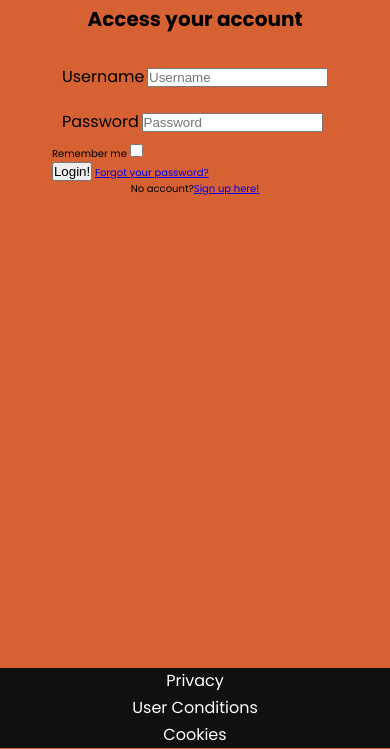
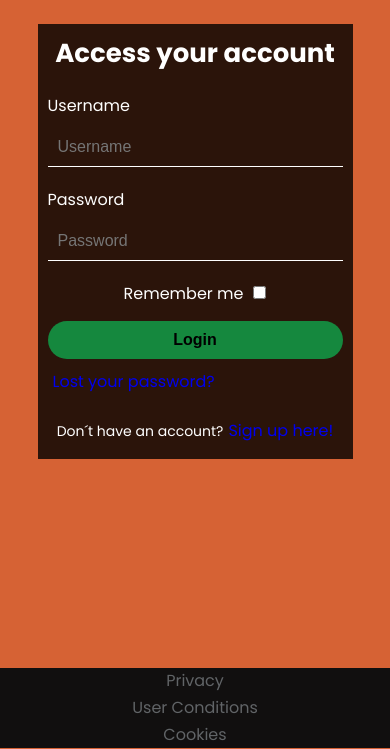
Before and after one commit to Jrod-DEV/html-css_practice, a plain HTML site: page src/login.html in a window 390 px wide. Shown: the part 96-845 px from the top of the page. Drawn offline with Linux system fonts and the light colour scheme.

Commit message:
login mobile done

```diff
--- a/src/login.html
+++ b/src/login.html
@@ -60,12 +60,12 @@
             </div>
             <!-- Login Button -->
             <div class="form__actions">
-              <input type="submit" class="login__button" value="Login!" />
-              <a href="#" class="no__password">Forgot your password?</a>
+              <input type="submit" class="login__button" value="Login" />
+              <a href="#" class="no__password">Lost your password?</a>
             </div>
           </form>
-          <div>
-            <p>No account?<a href="#">Sign up here!</a></p>
+          <div class="signup">
+            <p>Don´t have an account?<a href="#">Sign up here!</a></p>
           </div>
         </section>
       </main>
--- a/src/styles/footer.css
+++ b/src/styles/footer.css
@@ -13,11 +13,12 @@ footer .footer__links li {
 }
 
 footer a {
-    color: white;
+  color: var(--grey-info);
+
   text-decoration: none;
   font-size: 1.6rem;
 }
 
 footer a:hover {
-    color: var(--grey-info);
+  color: white;
 }
--- a/src/styles/login.css
+++ b/src/styles/login.css
@@ -1,6 +1,7 @@
 .login__container {
   display: block;
   width: 100vw;
+  height: 100vh;
 }
 
 header {
@@ -26,34 +27,97 @@ main {
   display: flex;
   justify-content: center;
   width: 100vw;
-  height: fit-content;
   padding: 20px 10px;
+  margin-top: 20px; /* @media margin-top: 50px; */
 }
 
 .login__form {
-    justify-items: center;
-    align-items: center;
+  position: absolute;
+  min-width: 315px;
+  height: 435px;
+  padding: 10px;
+  background: var(--transparent-black);
+  color: rgb(255, 255, 255);
 }
+
 .login__form h1 {
   text-align: center;
   margin-bottom: 20px;
-  font-size: 2rem;
+  font-size: 2.6rem;
+}
+
+.login__form a {
+  font-size: 1.6rem;
+  text-decoration: none;
+  margin-left: 5px;
 }
 
 .form {
-    display: flex;
-    flex-direction: column;
+  display: flex;
+  flex-direction: column;
 }
 
-.form__group {
-    margin: 10px;
-}
-
-.form__group label {
+.login__form label {
+  display: block;
+  line-height: 2.5rem;
+  margin: 0;
+  padding: 0;
   font-size: 1.6rem;
   font-weight: 400;
 }
 
-.form__group .form__actions {
-  margin: 10px;
+.form__group input {
+  width: 100%;
+  margin-top: 1rem;
+  margin-bottom: 2rem;
 }
+
+.form__group--textbox {
+  margin-bottom: 20px;
+  padding: 10px;
+}
+
+.login__form checkbox {
+  margin-left: 10px;
+}
+
+.login__form .form__group--remember {
+  display: flex;
+  margin-bottom: 1.5rem;
+  align-items: baseline;
+  justify-content: center;
+}
+
+input[type='text'],
+input[type='password'] {
+  border: none;
+  border-bottom: 1px solid white;
+  background: transparent;
+  color: white;
+  font-size: 1.6rem;
+}
+
+input[type='submit'] {
+  width: 100%;
+  margin-bottom: 10px;
+  padding: 1rem;
+  border: none;
+  font-size: 1.6rem;
+  font-weight: 600;
+  border-radius: 20px;
+  background: var(--green-button);
+}
+
+.login__form .no__password a {
+    text-align: center;
+}
+
+input[type='checkbox' i] {
+  margin-left: 10px;
+}
+
+.signup {
+  font-size: 1.4rem;
+  margin-top: 2.4rem;
+  text-align: center;
+}
--- a/src/styles/variables.css
+++ b/src/styles/variables.css
@@ -1,5 +1,6 @@
 :root {
     --background-color: #d66234;
+    --transparent-black: #000000cc;
     --title-color: #222326;
     --soft-black: #110f0f;
     --green-button: #15883E;
```
Lines whose indentation alone changed are shown as unchanged.
